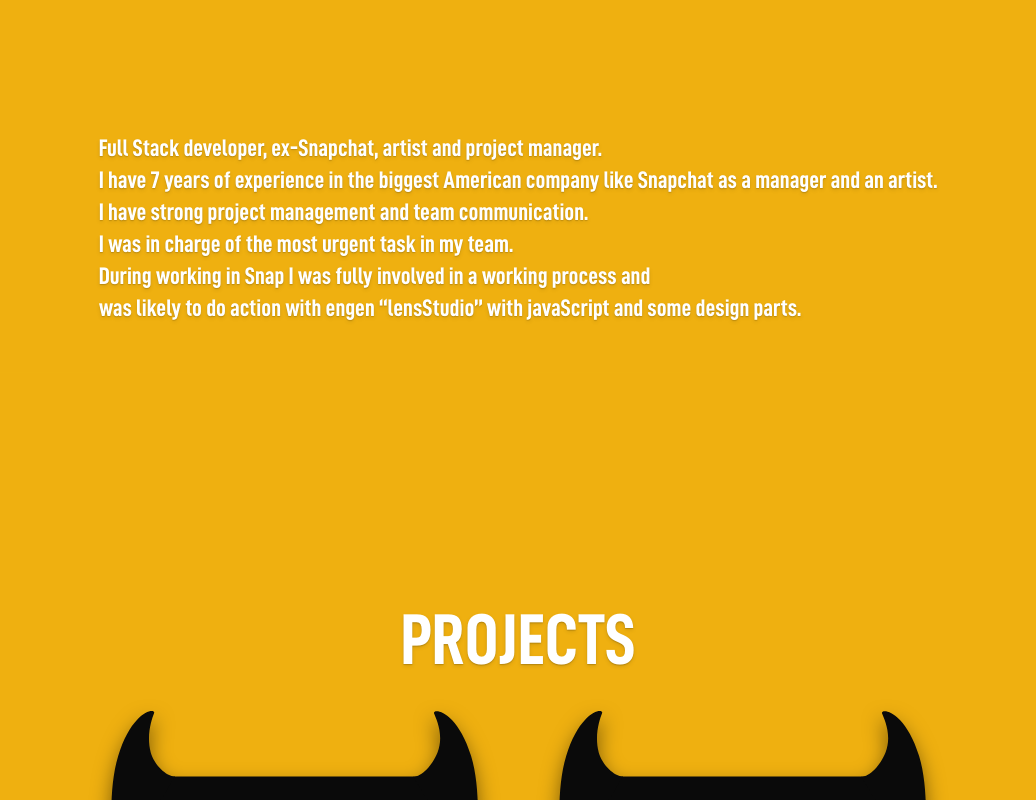
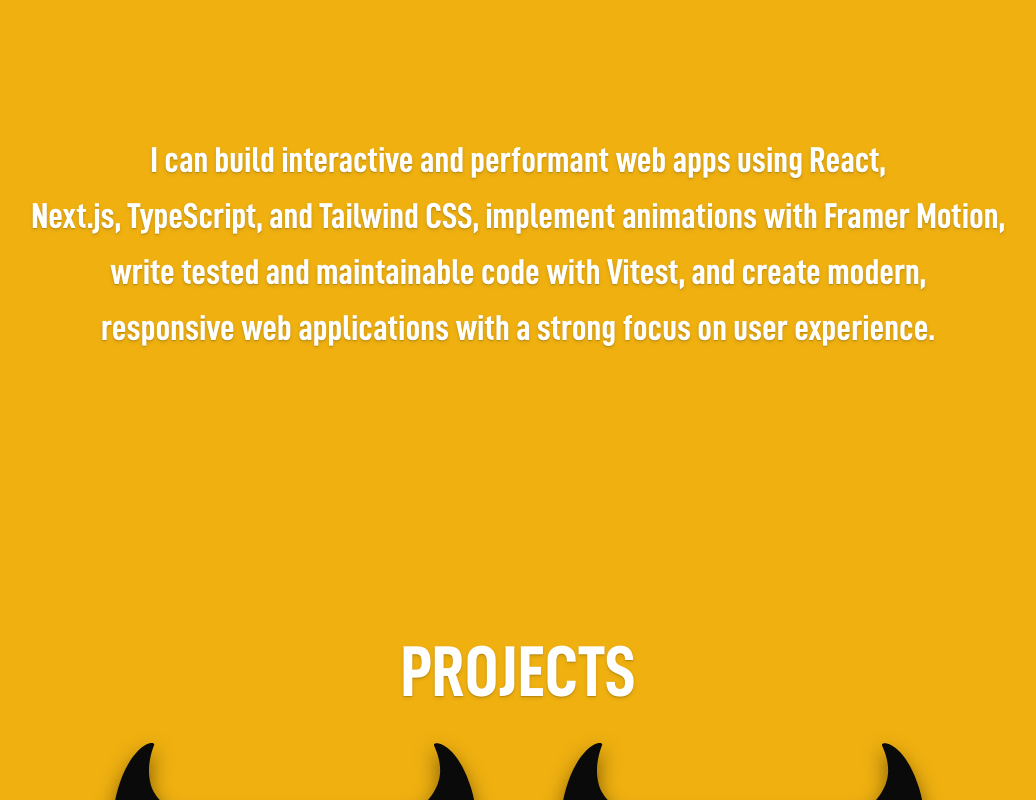
Before and after one commit to Keymor/portfolio-evil, a React (Vite) app: page / in a window 1280 px wide. Shown: the part 960-1760 px from the top of the page, without its empty margins (122-1158 px from the left). Built offline with nearby package versions, Linux system fonts and the light colour scheme.

Commit message:
change about section

```diff
--- a/src/App.tsx
+++ b/src/App.tsx
@@ -100,13 +100,11 @@
         whileInView={{ opacity: 1, scale: 1 }}
         viewport={{ once: true }}
         transition={{ duration: 1 }}
-        className='w-fit text-white text-2xl font-bold text-shadow-md z-10 mx-auto mt-20 sm:my-40 px-3 lg:px-0'>
-        Full Stack developer, ex-Snapchat, artist and project manager.<br />
-        I have 7 years of experience in the biggest American company like Snapchat as a manager and an artist.<br />
-        I have strong project management and team communication.<br />
-        I was in charge of the most urgent task in my team.<br />
-        During working in Snap I was fully involved in a working process and<br />
-        was likely to do action with engen “lensStudio” with javaScript and some design parts.
+        className='w-fit text-white text-2xl sm:text-4xl font-bold text-shadow-md z-10 mx-auto mt-20 sm:my-40 px-3 lg:px-0 sm:leading-14 text-center'>
+        I can build interactive and performant web apps using React,<br/>
+        Next.js, TypeScript, and Tailwind CSS, implement animations with Framer Motion,<br/>
+        write tested and maintainable code with Vitest, and create modern,<br/>
+        responsive web applications with a strong focus on user experience.
       </motion.p>
       {/* Works section */}
       <motion.h1
```
